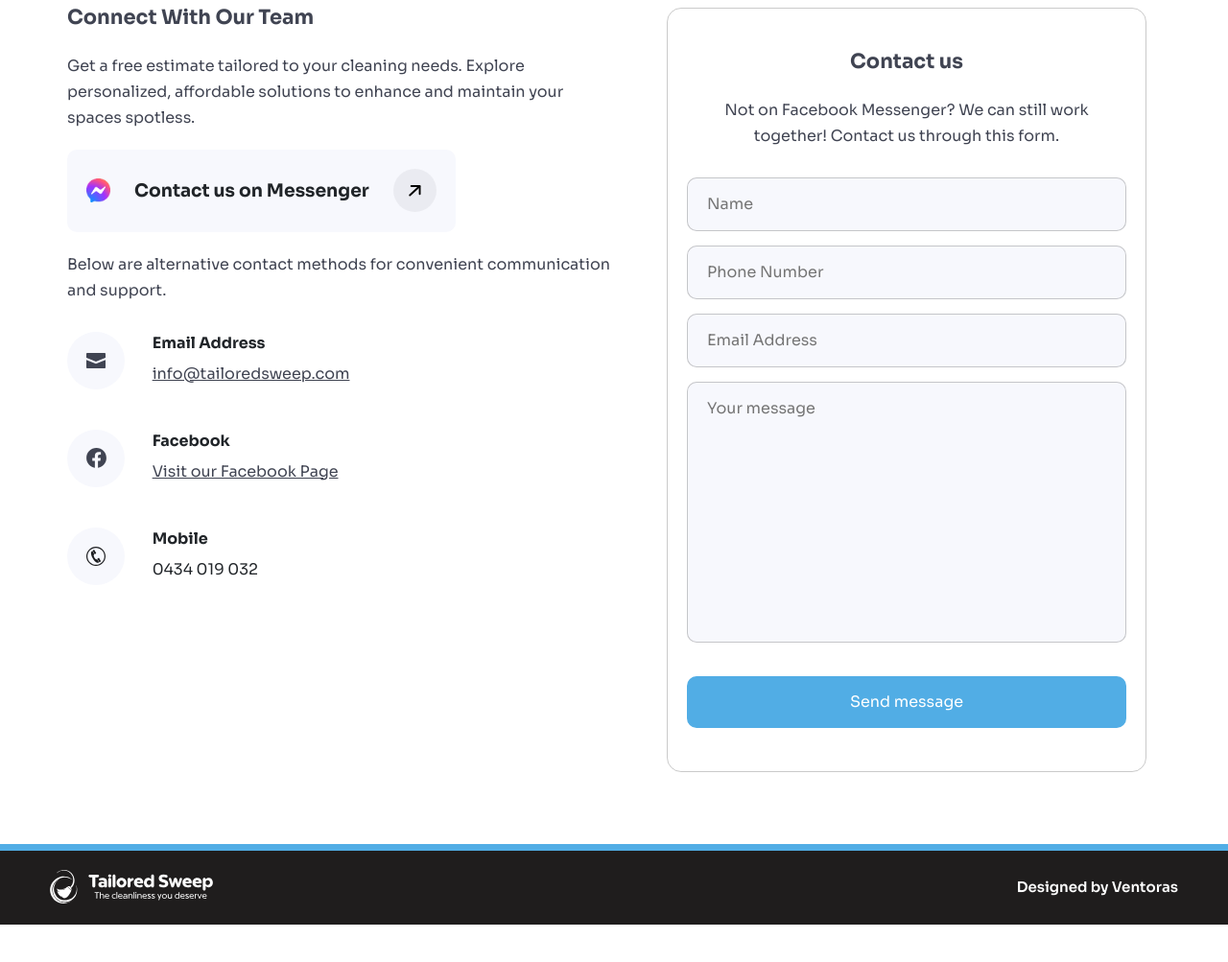
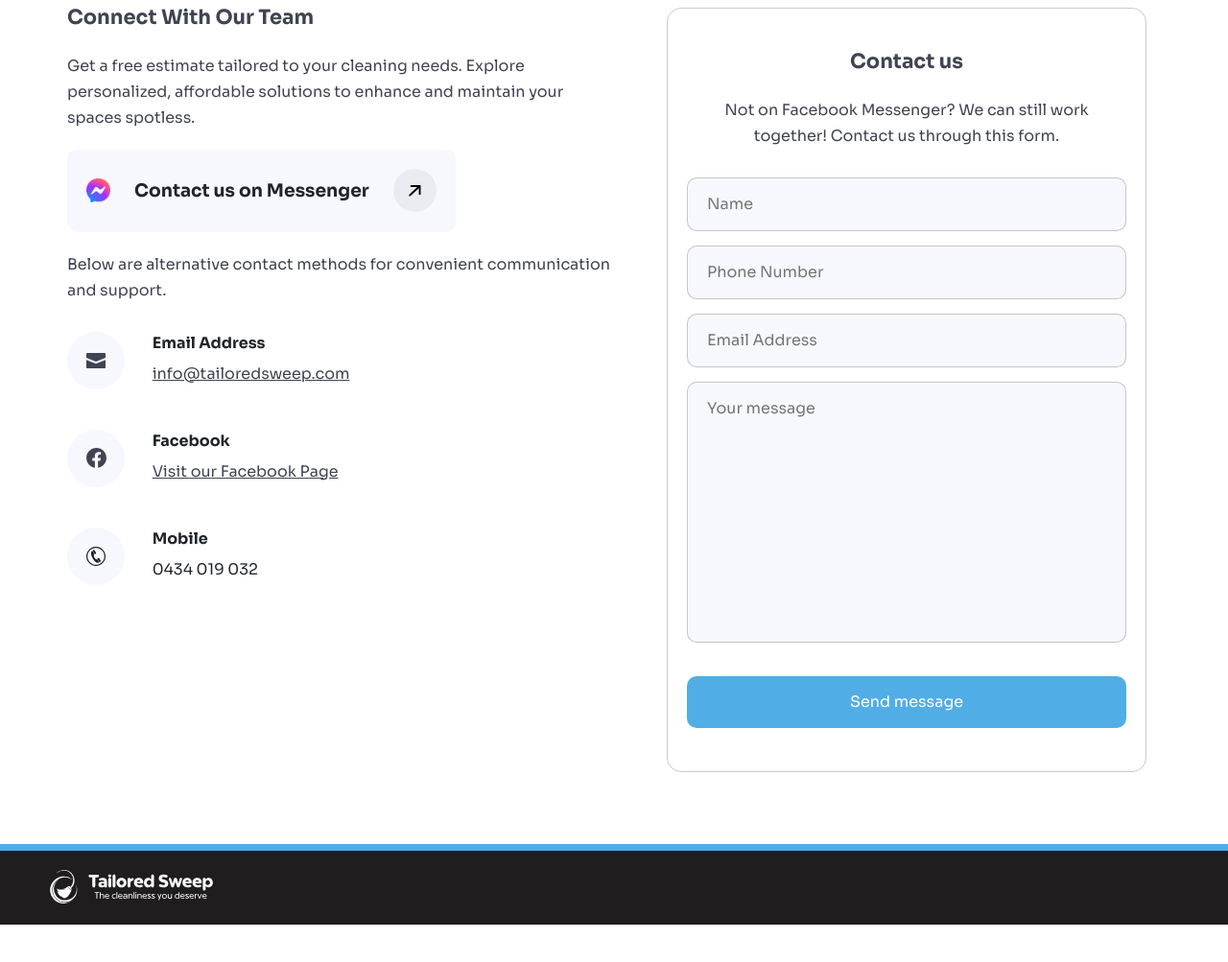
Before and after one commit to tailoredsweep/tailoredsweep.github.io, a plain HTML site: page index.html in a window 1280 px wide. Shown: the part 4271-5274 px from the top of the page at 96% size. Drawn offline with nearby package versions, Linux system fonts and the light colour scheme.

Commit message:
Update index.html

```diff
--- a/index.html
+++ b/index.html
@@ -1634,7 +1634,7 @@ document.addEventListener("DOMContentLoaded", function() {
                             </div>
                             <div class="col-lg-6 col-md-4 col-sm-4">
                                 <div class="footer-social-media">
-                                    <p class="footer-social-media-title">Designed by Ventoras</p>
+                                  <!--  <p class="footer-social-media-title">Designed by Ventoras</p>-->
                                     <!-- <div class="social-media-icons">
                                         <a href="http://www.google.com"><img src="contents/images/instagram.png" alt=""></a>
                                         <a href="http://www.d.com"><img src="contents/images/facebook.png" alt=""></a>
```
